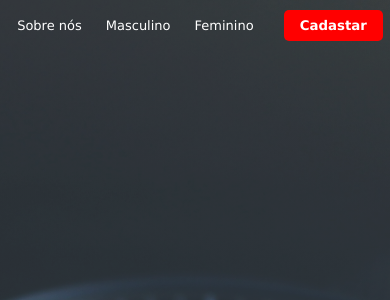
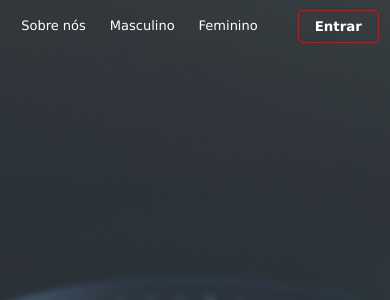
Before and after one commit to fabricio-dev-front/ElitePointers, a Django app: template templates/index.html in a window 390 px wide. Shown: the top 300 px of the page. Run offline with Django 5.2, Linux system fonts and the light colour scheme; the template is opened without the code that fills it, so the values that code supplies are empty.

Commit message:
troquei um botão pelo outro, quando ficar responsivo

```diff
--- a/templates/static/ElitePointers/css/style.css
+++ b/templates/static/ElitePointers/css/style.css
@@ -162,7 +162,7 @@ body{
 }
 
 @media(max-width: 730px){
-    .set-header .login #botao-in{
+    .set-header .login #botao{
         display: none;
     }
 
```
